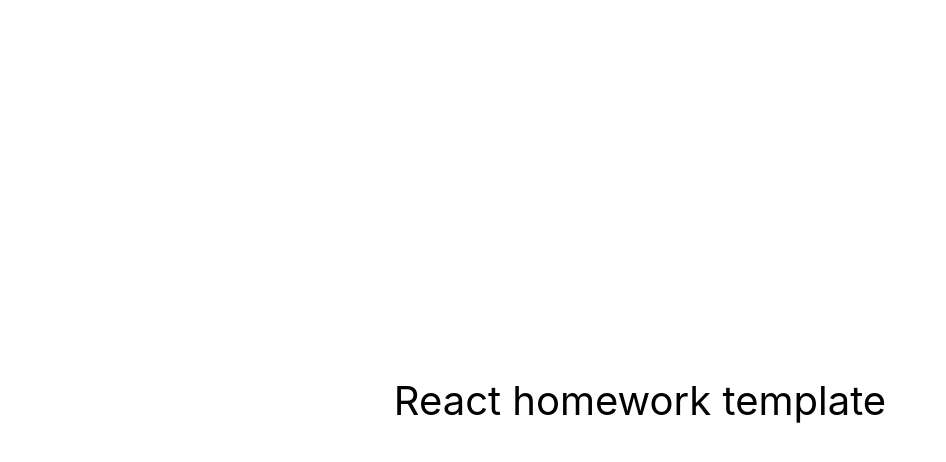
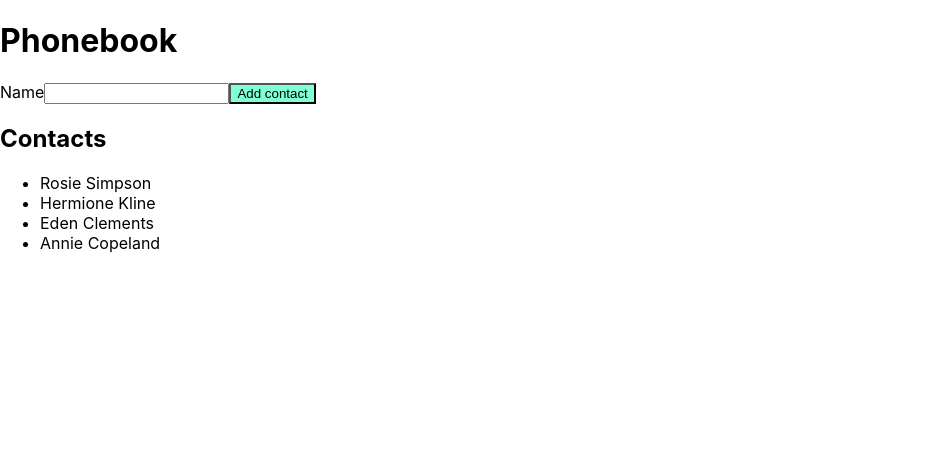
Before and after one commit to MateuszCharysz/goit-react-hw-02-phonebook, a React (Create React App) app: page / in a window 1280 px wide. Shown: the top 462 px of the page, without its empty margins (0-946 px from the left). Built offline with nearby package versions, Linux system fonts and the light colour scheme.

Commit message:
raw bones
simple structure

```diff
--- a/src/components/App.jsx
+++ b/src/components/App.jsx
@@ -1,16 +1,53 @@
-export const App = () => {
-  return (
-    <div
-      style={{
-        height: '100vh',
-        display: 'flex',
-        justifyContent: 'center',
-        alignItems: 'center',
-        fontSize: 40,
-        color: '#010101'
-      }}
-    >
-      React homework template
-    </div>
-  );
-};
+// import PropTypes from 'prop-types'
+import React, { Component } from 'react';
+import Form from './form/form';
+import Input from './input/input';
+import Button from './button/button';
+import ContactList from './contact-list/contact-list';
+
+export class App extends Component {
+  static propTypes = { contacts: Array, name: String };
+
+  state = {
+    contacts: [
+      { id: 'id-1', name: 'Rosie Simpson', number: '459-12-56' },
+      { id: 'id-2', name: 'Hermione Kline', number: '443-89-12' },
+      { id: 'id-3', name: 'Eden Clements', number: '645-17-79' },
+      { id: 'id-4', name: 'Annie Copeland', number: '227-91-26' },
+    ], // {id: 'id-1', name: 'Rosie Simpson', number: '459-12-56'},
+    name: '', // kontrola formularza
+  };
+
+  changeHandler = () => {};
+
+  submitHandler = () => {};
+
+  render() {
+    return (
+      <div>
+        <h1>Phonebook</h1>
+        <Form
+          render={
+            <>
+              <Input
+                label="Name"
+                type="text"
+                name="name"
+                pattern="^[a-zA-Zа-яА-Я]+(([' -][a-zA-Zа-яА-Я ])?[a-zA-Zа-яА-Я]*)*$"
+                title="Name may contain only letters, apostrophe, dash and spaces. For example Adrian, Jacob Mercer, Charles de Batz de Castelmore d'Artagnan"
+                required
+                onChange={this.changeHandler}
+              />
+              <Button label="Add contact" typeOfBtn="submit" />
+            </>
+          }
+          funcSubmit={this.submitHandler}
+        />
+        <h2>Contacts</h2>
+        <ContactList arr={this.state.contacts} />
+      </div>
+    );
+  }
+}
+
+export default App;
--- /dev/null
+++ b/src/components/button/Button.module.css
@@ -0,0 +1,3 @@
+.btn {
+    background-color: aquamarine;
+}
--- /dev/null
+++ b/src/components/button/button.jsx
@@ -0,0 +1,16 @@
+import React from 'react'
+import PropTypes from 'prop-types'
+import css from './Button.module.css'
+
+const Button = ({label, typeOfBtn}) => {
+  return (
+    <button className={css.btn} type={typeOfBtn}>{label}</button>
+  )
+}
+
+Button.propTypes = {
+    label: PropTypes.string.isRequired,
+    typeof: PropTypes.string.isRequired
+}
+
+export default Button
--- /dev/null
+++ b/src/components/contact-list/contact-list.jsx
@@ -0,0 +1,22 @@
+import React from 'react';
+import PropTypes from 'prop-types';
+
+const ContactList = ({ arr }) => {
+  return (
+    <ul>
+      {arr.map(({ id, name, number }) => (
+        <li key={id}>{name}</li>
+      ))}
+    </ul>
+  );
+};
+
+ContactList.propTypes = {
+  arr: PropTypes.arrayOf([{
+    id: PropTypes.string.isRequired,
+    name: PropTypes.string.isRequired,
+    number: PropTypes.string,
+  }]),
+};
+
+export default ContactList;
--- /dev/null
+++ b/src/components/form/form.jsx
@@ -0,0 +1,19 @@
+import React from 'react'
+import PropTypes from 'prop-types'
+
+const Form = ({render, funcSubmit, funcChange}) => {
+  return (
+    <form onSubmit={funcSubmit}>{render}</form>
+  )
+}
+
+Form.propTypes = {
+    render: PropTypes.oneOf(
+        PropTypes.func,
+        PropTypes.element
+    ).isRequired,
+    funcSubmit: PropTypes.func.isRequired,
+    funcChange: PropTypes.func
+}
+
+export default Form
--- /dev/null
+++ b/src/components/input/input.jsx
@@ -0,0 +1,29 @@
+import React from 'react'
+import PropTypes from 'prop-types'
+
+const Input = ({label, type, name, validation, title, func }) => {
+  return (
+    <label>
+      {label}
+      <input
+        type={type}
+        name={name}
+        pattern={validation}
+        title={title}
+        required
+        onChange={func}
+      />
+    </label>
+  );
+}
+
+Input.propTypes = {
+  label: PropTypes.string.isRequired,
+  type: PropTypes.string.isRequired,
+  name: PropTypes.string.isRequired,
+  validation: PropTypes.string.isRequired,
+  title: PropTypes.string.isRequired,
+  func: PropTypes.func.isRequired
+};
+
+export default Input
```
